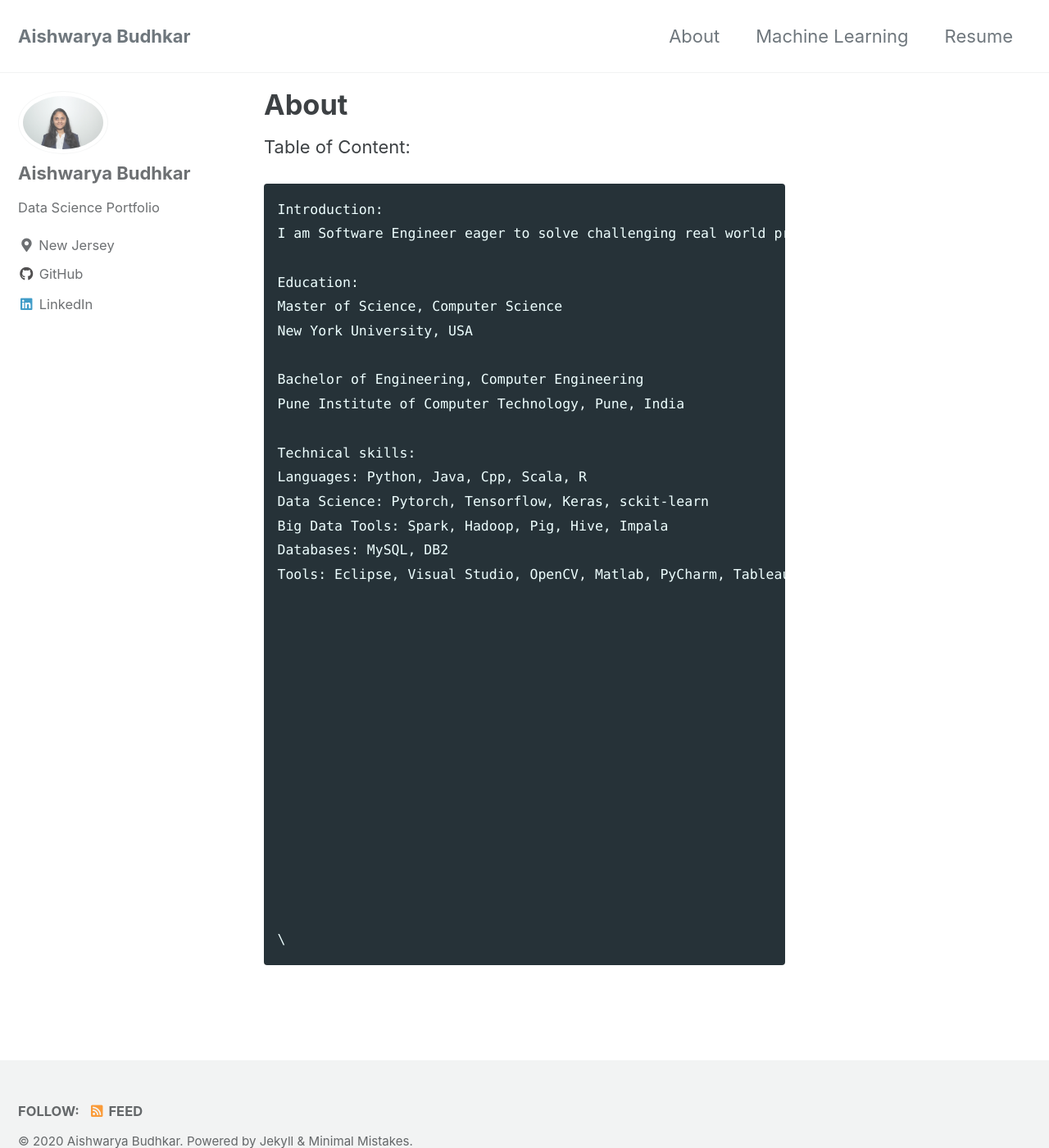
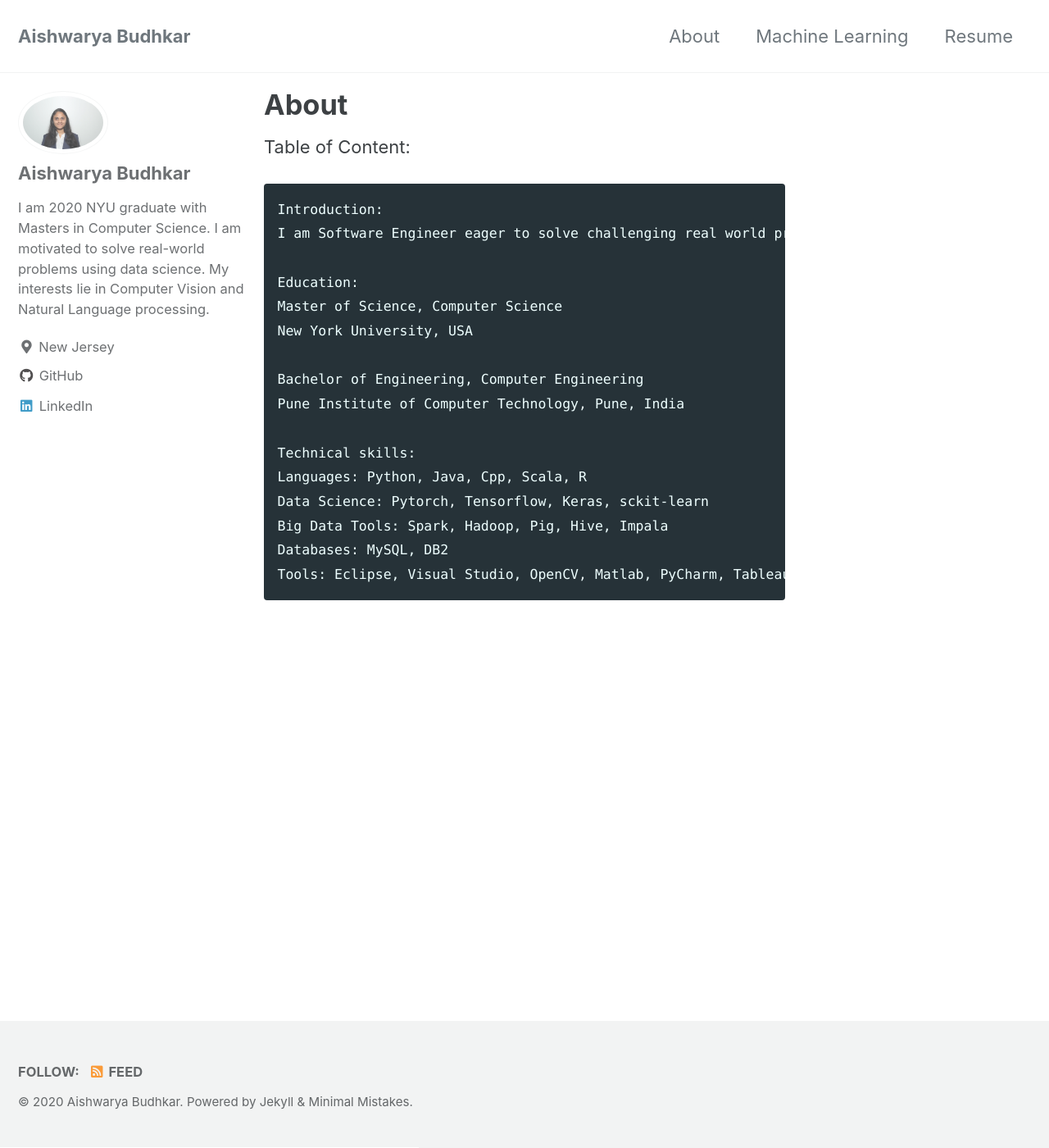
Before and after one commit to asbudhkar/asbudhkar.github.io, a Jekyll site: the page built from _pages/about.md, in a window 1280 px wide and 1400 px high. Shown: the whole window at 82% size. Built offline with Jekyll 4.4.1, drawn with Linux system fonts in a browser that asks for light colours; cached includes are drawn as plain includes.

Commit message:
Added about section

```diff
--- a/_config.yml
+++ b/_config.yml
@@ -20,7 +20,7 @@ title                    : "Aishwarya Budhkar"
 title_separator          : "-"
 subtitle                 : # site tagline that appears below site title in masthead
 name                     : "Aishwarya Budhkar"
-description              : "I am 2020 NYU graduate with Masters in Computer Science. I am motivated to solve real-world problems using data science. My interests lie in Computer Vision and Natural Language processing."
+description              : "Data Science portfolio"
 url                      : # the base hostname & protocol for your site e.g. "https://mmistakes.github.io"
 baseurl                  : # the subpath of your site, e.g. "/blog"
 repository               : # GitHub username/repo-name e.g. "mmistakes/minimal-mistakes"
@@ -95,7 +95,7 @@ analytics:
 author:
   name             : "Aishwarya Budhkar"
   avatar           : "/images/headshot.jpg" # path of avatar image, e.g. "/assets/images/bio-photo.jpg"
-  bio              : "Data Science Portfolio"
+  bio              : "I am 2020 NYU graduate with Masters in Computer Science. I am motivated to solve real-world problems using data science. My interests lie in Computer Vision and Natural Language processing."
   location         : "New Jersey"
   email            :
   links:
```
Also changed, not shown: _pages/about.md (+2 -15 lines).
